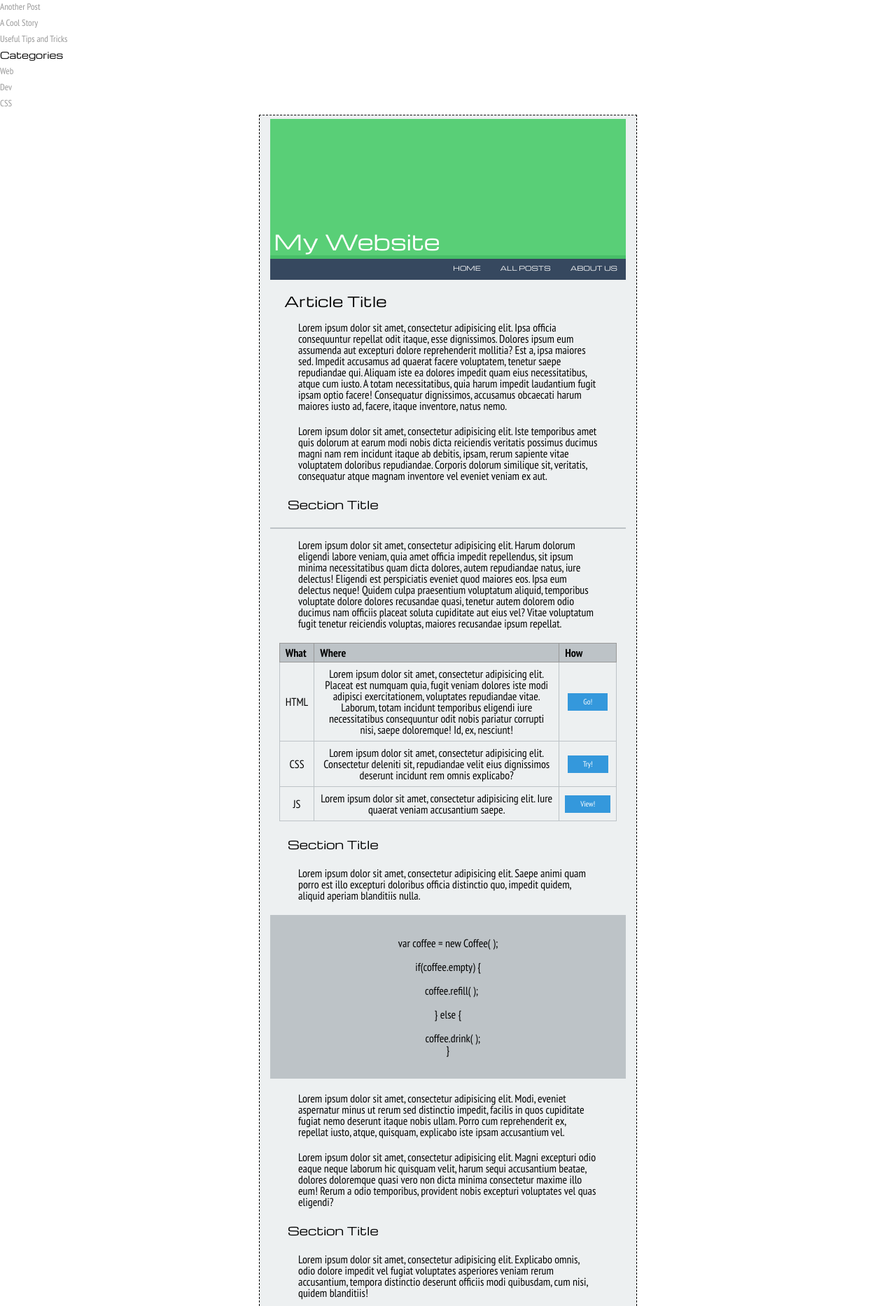
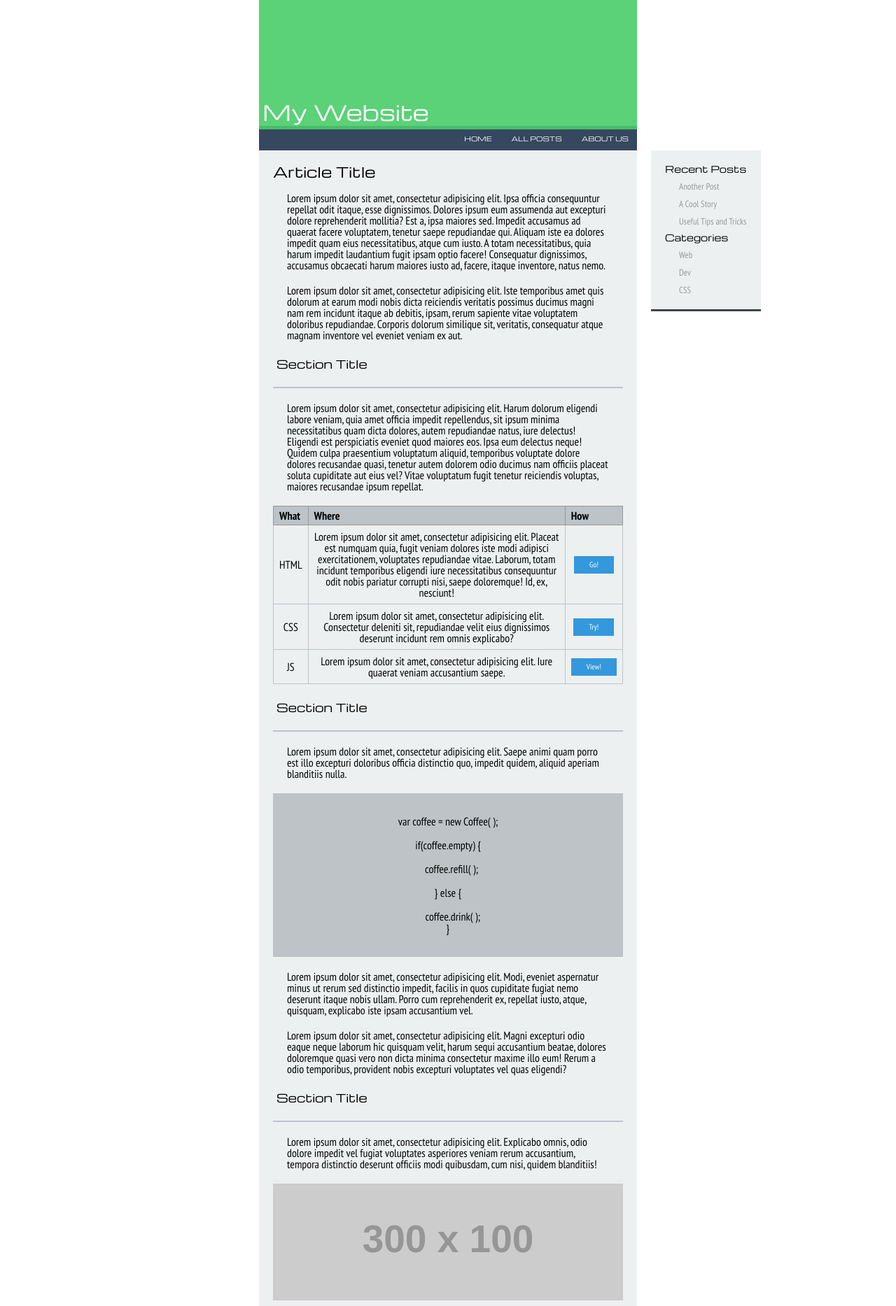
Before and after one commit to Fully34/make-it-real-exercise-rU, a plain HTML site: page index.html in a window 1280 px wide. Shown: the part 20-1887 px from the top of the page at 70% size. Drawn offline with nearby package versions, Linux system fonts and the light colour scheme; placeholder pictures from the web are drawn by us.

Commit message:
finished

```diff
--- a/index.html
+++ b/index.html
@@ -11,29 +11,6 @@
 
 </head>
 <body>
-
-    <div class="sticky-container">
-
-        <div class="sticky-text">
-
-            <h5 class="sticky-title sticky-spacing">Recent Posts</h5>
-
-            <a href="" class="sticky-link sticky-spacing pt-sans">Another Post</a>
-            <a href="" class="sticky-link sticky-spacing pt-sans">A Cool Story</a>
-            <a href="" class="sticky-link sticky-spacing pt-sans">Useful Tips and Tricks</a>
-
-            <h5 class="sticky-title sticky-spacing">Categories</h5>
-
-            <a href="" class="sticky-link sticky-spacing pt-sans">Web</a>
-            <a href="" class="sticky-link sticky-spacing pt-sans">Dev</a>
-            <a href="" class="sticky-link sticky-spacing pt-sans">CSS</a>
-
-        </div>
-
-    </div>
-
-    <div class="main-container">
-
 
     <div class="header-container">
 
@@ -62,6 +39,34 @@
 
     </div> <!-- END HEADER CONTAINER -->
 
+    <div class="main-container align-left">
+
+        <div class="sticky-container">
+
+            <div class="sticky-text">
+
+                <h5 class="sticky-title sticky-spacing">Recent Posts</h5>
+
+                <a href="" class="sticky-link sticky-spacing pt-sans">Another Post</a>
+                <br>
+                <a href="" class="sticky-link sticky-spacing pt-sans">A Cool Story</a>
+                <br>
+                <a href="" class="sticky-link sticky-spacing pt-sans">Useful Tips and Tricks</a>
+                <br>
+
+                <h5 class="sticky-title sticky-spacing">Categories</h5>
+
+                <a href="" class="sticky-link sticky-spacing pt-sans">Web</a>
+                <br>
+                <a href="" class="sticky-link sticky-spacing pt-sans">Dev</a>
+                <br>
+                <a href="" class="sticky-link pt-sans">CSS</a>
+
+            </div>
+
+        </div>
+
+
         <div class="main-content-container">
 
             <div class="article-container">
@@ -79,7 +84,9 @@
 
                 <h4 class="section-title">Section Title</h4>
 
+                <div class="break-container spacing-margin">
                     <hr class="line-break">
+                </div>
 
 
                 <p class="text-content">Lorem ipsum dolor sit amet, consectetur adipisicing elit. Harum dolorum eligendi labore veniam, quia amet officia impedit repellendus, sit ipsum minima necessitatibus quam dicta dolores, autem repudiandae natus, iure delectus! Eligendi est perspiciatis eveniet quod maiores eos. Ipsa eum delectus neque! Quidem culpa praesentium voluptatum aliquid, temporibus voluptate dolore dolores recusandae quasi, tenetur autem dolorem odio ducimus nam officiis placeat soluta cupiditate aut eius vel? Vitae voluptatum fugit tenetur reiciendis voluptas, maiores recusandae ipsum repellat.</p>
@@ -135,6 +142,10 @@
 
                 <h4 class="section-title">Section Title</h4>
 
+                <div class="break-container spacing-margin">
+                    <hr class="line-break">
+                </div>
+
                 <p class="text-content">Lorem ipsum dolor sit amet, consectetur adipisicing elit. Saepe animi quam porro est illo excepturi doloribus officia distinctio quo, impedit quidem, aliquid aperiam blanditiis nulla.</p>
 
                 <div class="code-container vert-align align-cent">
@@ -163,6 +174,10 @@ if(coffee.empty) {
             <div class="section-container">
 
                 <h4 class="section-title">Section Title</h4>
+
+                <div class="break-container spacing-margin">
+                    <hr class="line-break">
+                </div>
 
                 <p class="text-content">Lorem ipsum dolor sit amet, consectetur adipisicing elit. Explicabo omnis, odio dolore impedit vel fugiat voluptates asperiores veniam rerum accusantium, tempora distinctio deserunt officiis modi quibusdam, cum nisi, quidem blanditiis!</p>
 
--- a/styles/main.css
+++ b/styles/main.css
@@ -14,10 +14,10 @@
 }
 
 .main-container {
+    display: inline-block;
     max-width: 540px;
     margin: 0 auto;
-    padding: 0 15px;
-    border: 1px dashed black;
+    /*padding: 0 15px;*/
     background-color: #EDF0F1;
 }
 
@@ -25,6 +25,9 @@
     display: inline-block;
 }
 
+body {
+    text-align: center;
+}
 /*===========================  SPECIFIC ELEMENTS  ===========================*/
 
 h1 {
@@ -66,7 +69,6 @@ h5 {
     position: relative;
 }
 .line-break {
-    margin: 0 0 15px 0;
     border:1px solid #BDC3C7;
 }
 
@@ -80,15 +82,19 @@ h5 {
     top: -5px;
     left: 40px;
 }
+
 .text-content {
     margin: 0 40px 20px 40px;
     font-family: "PT Sans Narrow", sans-serif;
 }
 
 .spacing-margin {
-    margin: 0 0 20px 0;
+    margin: 0 20px 20px 20px;
 }
 
+.align-left {
+    text-align: left;
+}
 .align-cent {
     text-align: center;
 }
@@ -121,6 +127,8 @@ h5 {
 .header-container {
     display: block;
     position: relative;
+    width: 540px;
+    margin: 0 auto;
 }
 
 /*================================ TITLE ===============================*/
@@ -169,12 +177,13 @@ h5 {
 }
 
 .nav-items:hover {
-    border: 2px solid rgb(74, 205, 106);
+    border: 2px solid rgb(54, 72, 95);
+    background-color: rgb(74, 205, 106);
 }
 
 
 .nav-items:hover a {
-    color: rgb(74, 205, 106);
+    color: rgb(54, 72, 95);
 }
 
 
@@ -183,11 +192,17 @@ h5 {
 /*===========================================================================*/
 
 .sticky-container {
-
+    background-color: #EDF0F1;
+    display: inline-block;
+    position: absolute;
+    margin: 0 0 0 560px;
+    top: 235px;
+    vertical-align: middle;
+    border-bottom: 3px solid #444444;
 }
 
 .sticky-text {
-
+    padding: 20px;
 }
 
 .sticky-title {
@@ -196,15 +211,21 @@ h5 {
 }
 
 .sticky-link {
-    display: block;
+    display: inline-block;
     position: relative;
     color: #999999;
     text-decoration: none;
     font-size: 13px;
+    padding-left: 20px;
+
 }
 
 .sticky-spacing {
     margin-bottom: 10px;
+}
+
+a.sticky-link:hover {
+    text-decoration: underline;
 }
 /*===========================================================================*/
                         /* ~~~ MAIN CONTENT CONTAINER ~~~ */
@@ -232,8 +253,7 @@ h5 {
 /*==============================  TABLE  =============================*/
 
 .main-table {
-    width: 95%;
-    margin: 0 auto;
+    margin: 0 20px 20px 20px;
 }
 
 .table-header {
@@ -271,13 +291,12 @@ h5 {
 
 .code-container {
     background-color: #BDC3C7;
-    margin: 0 0 20px 0;
+    margin: 0 20px 20px 20px;
     padding: 15px;
 }
 
 .section-image-container {
-    width: 95%;
-    margin: 0 auto 20px auto;
+    margin: 0 20px 20px 20px;
     text-align: center;
 }
 
@@ -294,7 +313,7 @@ h5 {
 .ordered-list {
     list-style: decimal;
     font-family: "PT Sans Narrow", sans-serif;
-    margin-left: 20px;
+    margin: 0 20px 0 40px;
 }
 
 .list-item {
@@ -346,9 +365,7 @@ h5 {
 
 
 .text-field-container {
-    width: 100%;
-    margin: 0 auto;
-    margin-bottom: 20px;
+    margin: 0 20px 20px 20px;
 }
 
 .comment-text-field {
@@ -359,9 +376,8 @@ h5 {
 /*==============================  SUBMIT BUTTON  ===========================*/
 
 .submit-button {
-    width: 100%;
     background-color: #B02520;
-    margin-bottom: 20px;
+    margin: 0 20px 20px 20px;
 }
 
 .subm-but-link {
```
Lines whose indentation alone changed are shown as unchanged.
